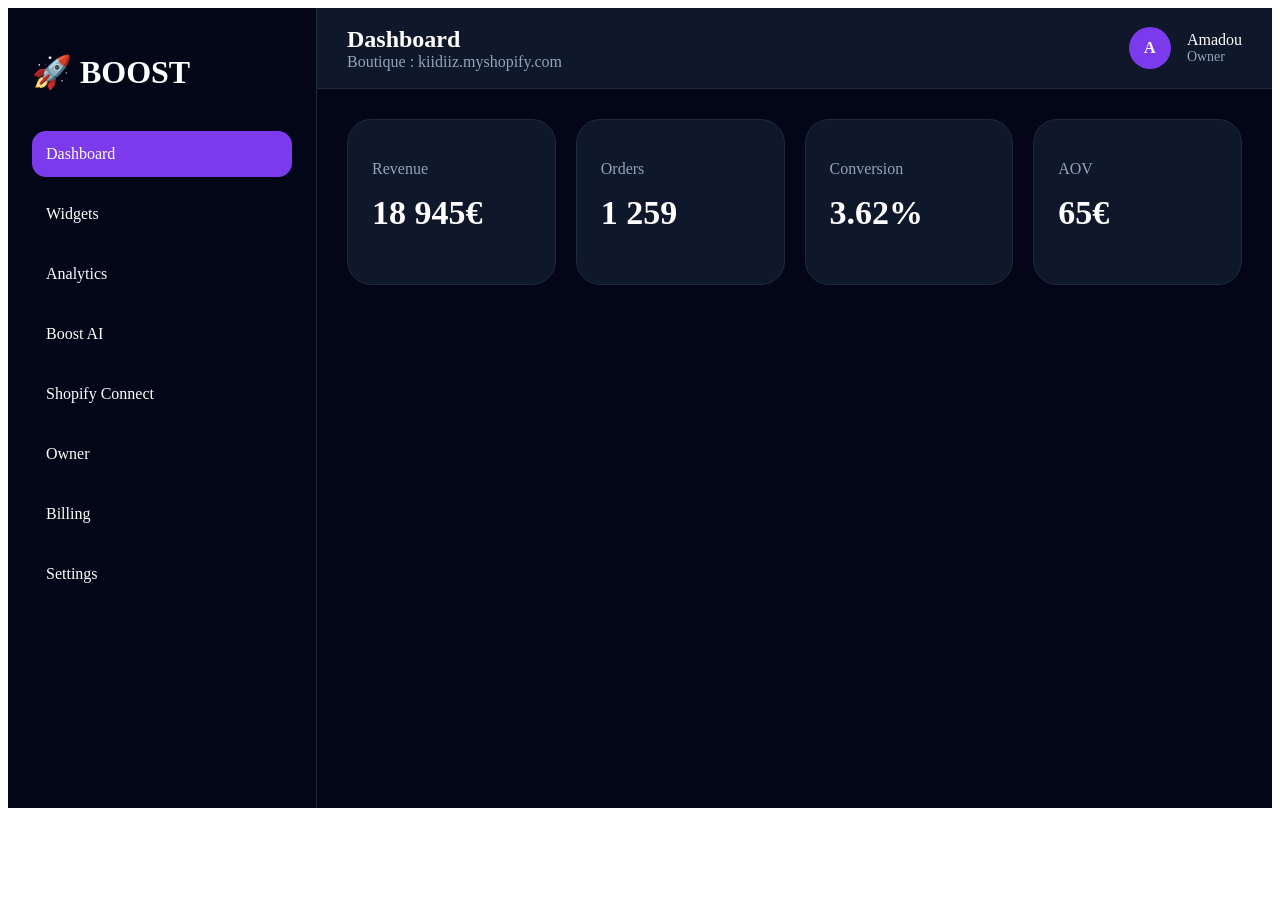
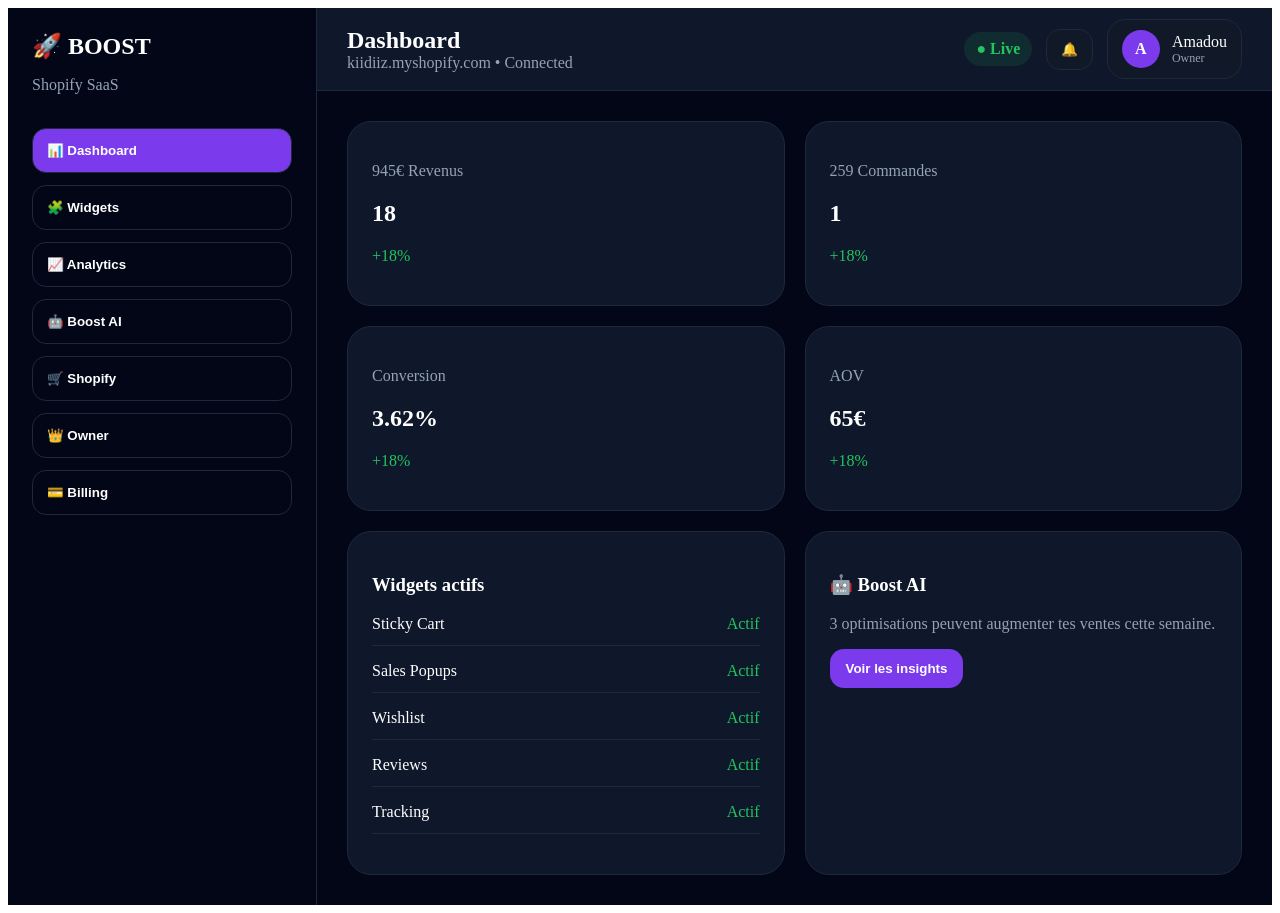
Before and after one commit to Amba91/Boost-App, a Next.js app: page /dashboard in a window 1280 px wide. Before the commit the page ends 816 px from the top, so only its background shows below. Built offline with nearby package versions, Linux system fonts and the light colour scheme.

Commit message:
Complete Boost dashboard

```diff
--- a/app/components/Sidebar.tsx
+++ b/app/components/Sidebar.tsx
@@ -1,58 +1,62 @@
+"use client"
+
 const items = [
-  "Dashboard",
-  "Widgets",
-  "Analytics",
-  "Boost AI",
-  "Shopify Connect",
-  "Owner",
-  "Billing",
-  "Settings",
+  ["dashboard", "Dashboard", "📊"],
+  ["widgets", "Widgets", "🧩"],
+  ["analytics", "Analytics", "📈"],
+  ["ai", "Boost AI", "🤖"],
+  ["shopify", "Shopify", "🛒"],
+  ["owner", "Owner", "👑"],
+  ["billing", "Billing", "💳"],
 ]
 
-export default function Sidebar() {
+export default function Sidebar({
+  page,
+  setPage,
+}: {
+  page: string
+  setPage: (page: string) => void
+}) {
   return (
-    <div
-      style={{
-        width: "260px",
-        background: "#020617",
-        borderRight: "1px solid #1e293b",
-        padding: "24px",
-      }}
-    >
-      <h1
-        style={{
-          color: "white",
-          marginBottom: "40px",
-        }}
-      >
-        🚀 BOOST
-      </h1>
+    <aside style={styles.sidebar}>
+      <h1 style={styles.logo}>🚀 BOOST</h1>
+      <p style={styles.sub}>Shopify SaaS</p>
 
-      <div
-        style={{
-          display: "flex",
-          flexDirection: "column",
-          gap: "14px",
-        }}
-      >
-        {items.map((item) => (
-          <div
-            key={item}
+      <nav style={styles.nav}>
+        {items.map(([id, label, icon]) => (
+          <button
+            key={id}
+            onClick={() => setPage(id)}
             style={{
-              padding: "14px",
-              borderRadius: "14px",
-              background:
-                item === "Dashboard"
-                  ? "#7c3aed"
-                  : "transparent",
-              color: "white",
-              cursor: "pointer",
+              ...styles.item,
+              background: page === id ? "#7c3aed" : "transparent",
             }}
           >
-            {item}
-          </div>
+            {icon} {label}
+          </button>
         ))}
-      </div>
-    </div>
+      </nav>
+    </aside>
   )
 }
+
+const styles: Record<string, React.CSSProperties> = {
+  sidebar: {
+    width: "260px",
+    background: "#020617",
+    borderRight: "1px solid #1e293b",
+    padding: "24px",
+  },
+  logo: { color: "white", margin: 0 },
+  sub: { color: "#94a3b8", marginBottom: "34px" },
+  nav: { display: "grid", gap: "12px" },
+  item: {
+    color: "white",
+    border: "1px solid #1e293b",
+    padding: "14px",
+    borderRadius: "14px",
+    textAlign: "left",
+    cursor: "pointer",
+    fontWeight: "bold",
+  },
+}
--- a/app/components/Topbar.tsx
+++ b/app/components/Topbar.tsx
@@ -1,53 +1,70 @@
-export default function Topbar() {
+export default function Topbar({ title }: { title: string }) {
   return (
-    <div
-      style={{
-        height: "80px",
-        background: "#0f172a",
-        borderBottom: "1px solid #1e293b",
-        display: "flex",
-        alignItems: "center",
-        justifyContent: "space-between",
-        padding: "0 30px",
-      }}
-    >
+    <div style={styles.topbar}>
       <div>
-        <h2 style={{ margin: 0, color: "white" }}>Dashboard</h2>
-        <p style={{ margin: 0, color: "#94a3b8" }}>
-          Boutique : kiidiiz.myshopify.com
-        </p>
+        <h2 style={styles.title}>{title}</h2>
+        <p style={styles.sub}>kiidiiz.myshopify.com • Connected</p>
       </div>
 
-      <div
-        style={{
-          display: "flex",
-          alignItems: "center",
-          gap: "16px",
-        }}
-      >
-        <div
-          style={{
-            width: "42px",
-            height: "42px",
-            borderRadius: "999px",
-            background: "#7c3aed",
-            display: "flex",
-            alignItems: "center",
-            justifyContent: "center",
-            color: "white",
-            fontWeight: "bold",
-          }}
-        >
-          A
-        </div>
-
-        <div>
-          <div style={{ color: "white" }}>Amadou</div>
-          <div style={{ color: "#94a3b8", fontSize: "14px" }}>
-            Owner
+      <div style={styles.actions}>
+        <span style={styles.badge}>● Live</span>
+        <button style={styles.icon}>🔔</button>
+        <div style={styles.profile}>
+          <div style={styles.avatar}>A</div>
+          <div>
+            <p style={{ margin: 0, color: "white" }}>Amadou</p>
+            <p style={{ margin: 0, color: "#94a3b8", fontSize: 12 }}>Owner</p>
           </div>
         </div>
       </div>
     </div>
   )
 }
+
+const styles: Record<string, React.CSSProperties> = {
+  topbar: {
+    height: "82px",
+    background: "#0f172a",
+    borderBottom: "1px solid #1e293b",
+    display: "flex",
+    justifyContent: "space-between",
+    alignItems: "center",
+    padding: "0 30px",
+  },
+  title: { margin: 0, color: "white" },
+  sub: { margin: 0, color: "#94a3b8" },
+  actions: { display: "flex", alignItems: "center", gap: 14 },
+  badge: {
+    color: "#22c55e",
+    background: "rgba(34,197,94,.12)",
+    padding: "8px 12px",
+    borderRadius: 999,
+    fontWeight: "bold",
+  },
+  icon: {
+    background: "#111827",
+    color: "white",
+    border: "1px solid #1e293b",
+    borderRadius: 14,
+    padding: "12px 14px",
+  },
+  profile: {
+    display: "flex",
+    gap: 12,
+    alignItems: "center",
+    background: "#111827",
+    border: "1px solid #1e293b",
+    borderRadius: 18,
+    padding: "10px 14px",
+  },
+  avatar: {
+    width: 38,
+    height: 38,
+    borderRadius: "50%",
+    background: "#7c3aed",
+    display: "grid",
+    placeItems: "center",
+    color: "white",
+    fontWeight: "bold",
+  },
+}
--- a/app/dashboard/page.tsx
+++ b/app/dashboard/page.tsx
@@ -1,59 +1,233 @@
+"use client"
+
+import { useState } from "react"
 import Sidebar from "../components/Sidebar"
 import Topbar from "../components/Topbar"
 
 export default function DashboardPage() {
+  const [page, setPage] = useState("dashboard")
+
   return (
-    <main
-      style={{
-        minHeight: "100vh",
-        display: "flex",
-        background: "#020617",
-      }}
-    >
-      <Sidebar />
+    <main style={styles.app}>
+      <Sidebar page={page} setPage={setPage} />
 
-      <div style={{ flex: 1 }}>
-        <Topbar />
+      <section style={styles.main}>
+        <Topbar title={title(page)} />
 
-        <div style={{ padding: "30px" }}>
-          <div
-            style={{
-              display: "grid",
-              gridTemplateColumns: "repeat(4, 1fr)",
-              gap: "20px",
-            }}
-          >
-            {[
-              ["Revenue", "18 945€"],
-              ["Orders", "1 259"],
-              ["Conversion", "3.62%"],
-              ["AOV", "65€"],
-            ].map(([title, value]) => (
-              <div
-                key={title}
-                style={{
-                  background: "#0f172a",
-                  border: "1px solid #1e293b",
-                  borderRadius: "24px",
-                  padding: "24px",
-                }}
-              >
-                <p style={{ color: "#94a3b8" }}>{title}</p>
-
-                <h2
-                  style={{
-                    color: "white",
-                    marginTop: "10px",
-                    fontSize: "34px",
-                  }}
-                >
-                  {value}
-                </h2>
-              </div>
-            ))}
-          </div>
+        <div style={styles.content}>
+          {page === "dashboard" && <Dashboard />}
+          {page === "widgets" && <Widgets />}
+          {page === "analytics" && <Analytics />}
+          {page === "ai" && <AI />}
+          {page === "shopify" && <Shopify />}
+          {page === "owner" && <Owner />}
+          {page === "billing" && <Billing />}
         </div>
-      </div>
+      </section>
     </main>
   )
 }
+
+function title(page: string) {
+  return (
+    {
+      dashboard: "Dashboard",
+      widgets: "Widgets",
+      analytics: "Analytics",
+      ai: "Boost AI",
+      shopify: "Shopify Connect",
+      owner: "Owner Center",
+      billing: "Billing",
+    }[page] || "Dashboard"
+  )
+}
+
+function Card({ children }: { children: React.ReactNode }) {
+  return <div style={styles.card}>{children}</div>
+}
+
+function Dashboard() {
+  return (
+    <div style={styles.grid}>
+      {["18 945€ Revenus", "1 259 Commandes", "3.62% Conversion", "65€ AOV"].map(
+        (item) => (
+          <Card key={item}>
+            <p style={styles.muted}>{item.split(" ").slice(1).join(" ")}</p>
+            <h2>{item.split(" ")[0]}</h2>
+            <p style={styles.green}>+18%</p>
+          </Card>
+        )
+      )}
+
+      <Card>
+        <h3>Widgets actifs</h3>
+        {["Sticky Cart", "Sales Popups", "Wishlist", "Reviews", "Tracking"].map(
+          (w) => (
+            <p key={w} style={styles.row}>
+              {w} <span style={styles.green}>Actif</span>
+            </p>
+          )
+        )}
+      </Card>
+
+      <Card>
+        <h3>🤖 Boost AI</h3>
+        <p style={styles.muted}>
+          3 optimisations peuvent augmenter tes ventes cette semaine.
+        </p>
+        <button style={styles.button}>Voir les insights</button>
+      </Card>
+    </div>
+  )
+}
+
+function Widgets() {
+  return (
+    <div style={styles.grid3}>
+      {["Sticky Cart", "Sales Popup", "Wishlist", "Reviews", "Bundles", "Tracking"].map(
+        (w) => (
+          <Card key={w}>
+            <h3>{w}</h3>
+            <p style={styles.muted}>Widget configurable pour Shopify.</p>
+            <button style={styles.button}>Configurer</button>
+          </Card>
+        )
+      )}
+    </div>
+  )
+}
+
+function Analytics() {
+  return (
+    <Card>
+      <h3>📈 Revenus générés</h3>
+      <div style={styles.chart}>
+        {[70, 120, 90, 160, 130, 180, 220].map((h, i) => (
+          <div key={i} style={{ ...styles.bar, height: h }} />
+        ))}
+      </div>
+    </Card>
+  )
+}
+
+function AI() {
+  return (
+    <Card>
+      <h3>🤖 Recommandations IA</h3>
+      {[
+        "Active Sticky Cart sur toutes les pages produits.",
+        "Crée un bundle avec tes 3 meilleurs produits.",
+        "Ajoute les avis clients près du bouton achat.",
+      ].map((x) => (
+        <div key={x} style={styles.aiItem}>✨ {x}</div>
+      ))}
+    </Card>
+  )
+}
+
+function Shopify() {
+  return (
+    <Card>
+      <h3>🛒 Connexion Shopify</h3>
+      <p style={styles.muted}>OAuth prêt pour installation réelle.</p>
+      <input defaultValue="kiidiiz.myshopify.com" style={styles.input} />
+      <button style={styles.button}>Connecter Shopify</button>
+    </Card>
+  )
+}
+
+function Owner() {
+  return (
+    <div style={styles.grid}>
+      {["MRR 8 920€", "Stores 284", "Lifetime 12", "Trials 62"].map((s) => (
+        <Card key={s}>
+          <p style={styles.muted}>{s.split(" ")[0]}</p>
+          <h2>{s.split(" ").slice(1).join(" ")}</h2>
+        </Card>
+      ))}
+      <Card>
+        <h3>🎁 Offrir accès à vie</h3>
+        <input placeholder="boutique.myshopify.com" style={styles.input} />
+        <button style={styles.greenButton}>Activer Lifetime</button>
+      </Card>
+    </div>
+  )
+}
+
+function Billing() {
+  return (
+    <div style={styles.grid3}>
+      {["Starter 19€", "Pro 49€", "Lifetime 299€"].map((p) => (
+        <Card key={p}>
+          <h3>{p.split(" ")[0]}</h3>
+          <h2>{p.split(" ")[1]}</h2>
+          <button style={styles.button}>Choisir</button>
+        </Card>
+      ))}
+    </div>
+  )
+}
+
+const styles: Record<string, React.CSSProperties> = {
+  app: { minHeight: "100vh", display: "flex", background: "#020617" },
+  main: { flex: 1 },
+  content: { padding: 30 },
+  card: {
+    background: "#0f172a",
+    border: "1px solid #1e293b",
+    borderRadius: 24,
+    padding: 24,
+    color: "white",
+  },
+  grid: { display: "grid", gridTemplateColumns: "repeat(2,1fr)", gap: 20 },
+  grid3: { display: "grid", gridTemplateColumns: "repeat(3,1fr)", gap: 20 },
+  muted: { color: "#94a3b8" },
+  green: { color: "#22c55e" },
+  row: {
+    display: "flex",
+    justifyContent: "space-between",
+    borderBottom: "1px solid #1e293b",
+    paddingBottom: 12,
+  },
+  button: {
+    background: "#7c3aed",
+    color: "white",
+    border: "none",
+    borderRadius: 14,
+    padding: "12px 16px",
+    fontWeight: "bold",
+    cursor: "pointer",
+  },
+  greenButton: {
+    background: "#22c55e",
+    color: "black",
+    border: "none",
+    borderRadius: 14,
+    padding: "12px 16px",
+    fontWeight: "bold",
+    cursor: "pointer",
+    marginTop: 12,
+  },
+  input: {
+    display: "block",
+    width: "100%",
+    margin: "16px 0",
+    padding: 14,
+    borderRadius: 14,
+    border: "1px solid #334155",
+    background: "#020617",
+    color: "white",
+  },
+  chart: { height: 280, display: "flex", alignItems: "end", gap: 14 },
+  bar: {
+    flex: 1,
+    background: "linear-gradient(180deg,#8b5cf6,#2563eb)",
+    borderRadius: "14px 14px 0 0",
+  },
+  aiItem: {
+    background: "#111827",
+    padding: 16,
+    borderRadius: 16,
+    marginTop: 14,
+  },
+}
```
